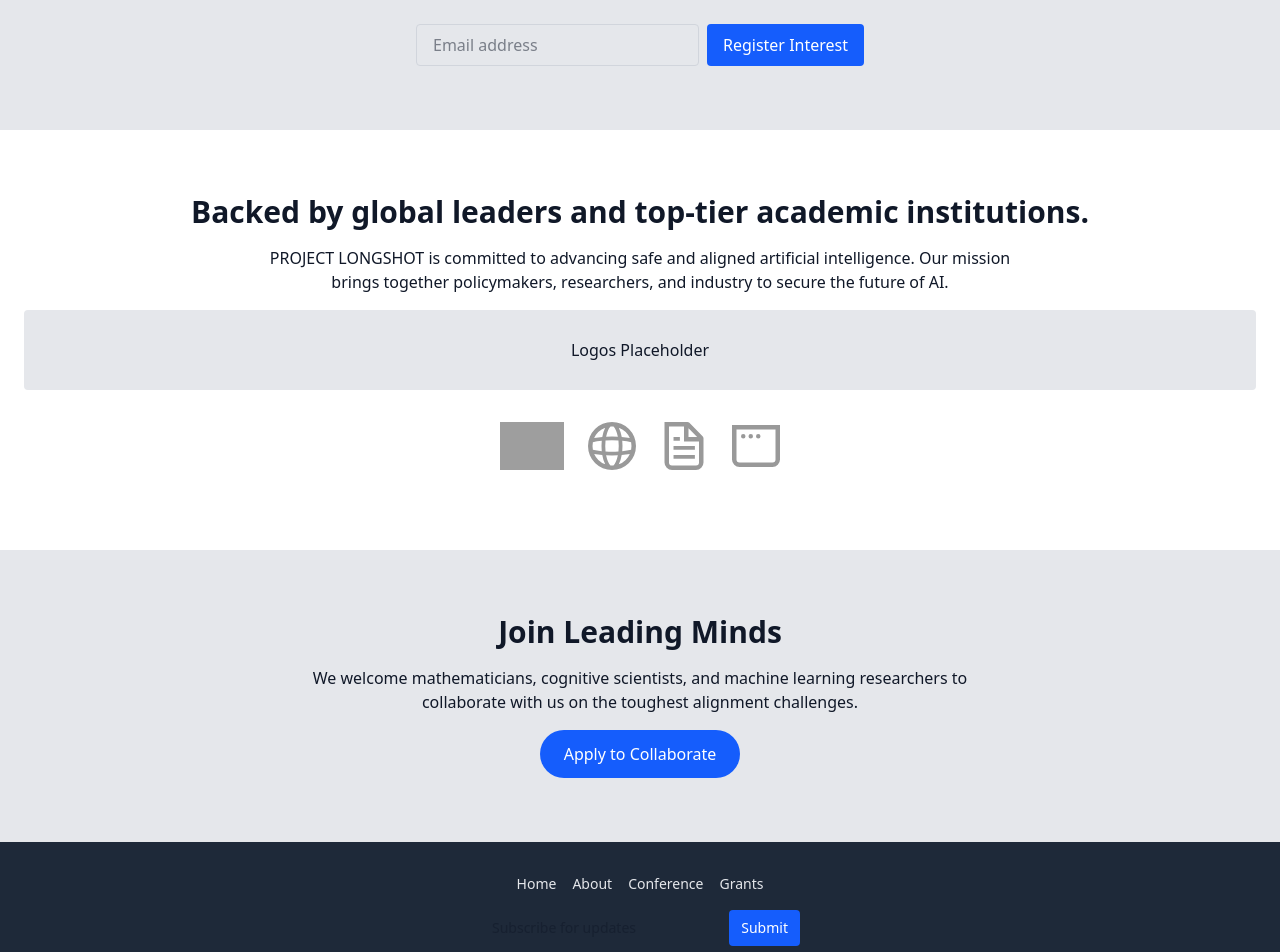
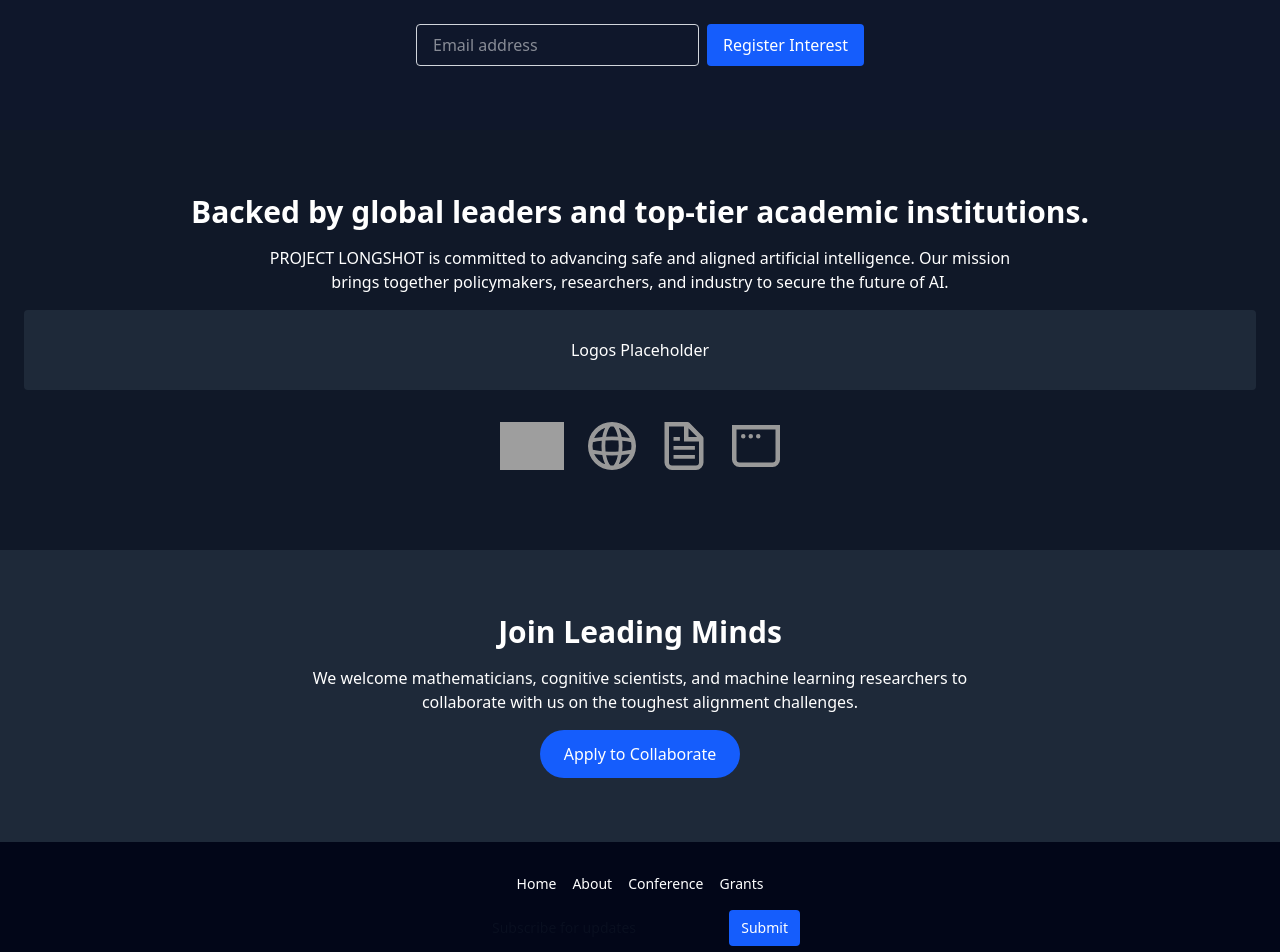
Before and after one commit to willkwork/Longshot, a Next.js app: page / in a window 1280 px wide. Shown: the part 800-1752 px from the top of the page. Built offline with nearby package versions, Linux system fonts and the light colour scheme; grey boxes are pictures that could not be loaded.

Commit message:
darken home page sections

```diff
--- a/app/page.tsx
+++ b/app/page.tsx
@@ -9,7 +9,7 @@ export default function Home() {
   const MotionLink = motion(Link);
   const MotionButton = motion.button;
   return (
-    <div className="flex flex-col min-h-screen font-sans text-gray-900 dark:text-gray-100 bg-background">
+    <div className="flex flex-col min-h-screen font-sans text-white bg-background">
       {/* Hero Section */}
       <motion.section
         initial={{ opacity: 0, y: 20 }}
@@ -37,7 +37,7 @@ export default function Home() {
       <ScrollReveal
         as="section"
         delay={0.2}
-        className="bg-gray-200 dark:bg-gray-800 py-16 px-6 text-center flex flex-col items-center gap-4"
+        className="bg-slate-900 text-white py-16 px-6 text-center flex flex-col items-center gap-4"
       >
         <h2 className="text-3xl font-semibold">PROJECT LONGSHOT Conference 2025</h2>
         <div className="text-2xl font-mono">
@@ -62,11 +62,11 @@ export default function Home() {
         as="section"
         id="about"
         delay={0.4}
-        className="py-16 px-6 text-center flex flex-col items-center gap-4"
+        className="bg-gray-900 text-white py-16 px-6 text-center flex flex-col items-center gap-4"
       >
         <h2 className="text-3xl font-semibold">Backed by global leaders and top-tier academic institutions.</h2>
         <p className="max-w-3xl">PROJECT LONGSHOT is committed to advancing safe and aligned artificial intelligence. Our mission brings together policymakers, researchers, and industry to secure the future of AI.</p>
-        <div className="h-20 w-full bg-gray-200 dark:bg-gray-800 flex items-center justify-center rounded">Logos Placeholder</div>
+        <div className="h-20 w-full bg-gray-800 flex items-center justify-center rounded">Logos Placeholder</div>
         <div className="flex flex-wrap justify-center gap-6 py-4">
           <img src="/logo.svg" alt="Project LONGSHOT" className="h-12 w-auto" />
           <img src="/globe.svg" alt="Partner logo" className="h-12 w-auto invert" />
@@ -79,7 +79,7 @@ export default function Home() {
       <ScrollReveal
         as="section"
         delay={0.6}
-        className="bg-gray-200 dark:bg-gray-800 py-16 px-6 text-center flex flex-col items-center gap-4"
+        className="bg-gray-800 text-white py-16 px-6 text-center flex flex-col items-center gap-4"
       >
         <h2 className="text-3xl font-semibold">Join Leading Minds</h2>
         <p className="max-w-2xl">We welcome mathematicians, cognitive scientists, and machine learning researchers to collaborate with us on the toughest alignment challenges.</p>
@@ -95,7 +95,7 @@ export default function Home() {
       </ScrollReveal>
 
       {/* Footer */}
-      <footer className="mt-auto py-8 px-6 bg-gray-800 text-gray-200 flex flex-col items-center gap-4 text-sm">
+      <footer className="mt-auto py-8 px-6 bg-slate-950 text-white flex flex-col items-center gap-4 text-sm">
         <nav className="flex gap-4">
           <MotionLink href="#" className="hover:underline" whileHover={{ scale: 1.05 }} whileFocus={{ scale: 1.05 }}>
             Home
```
